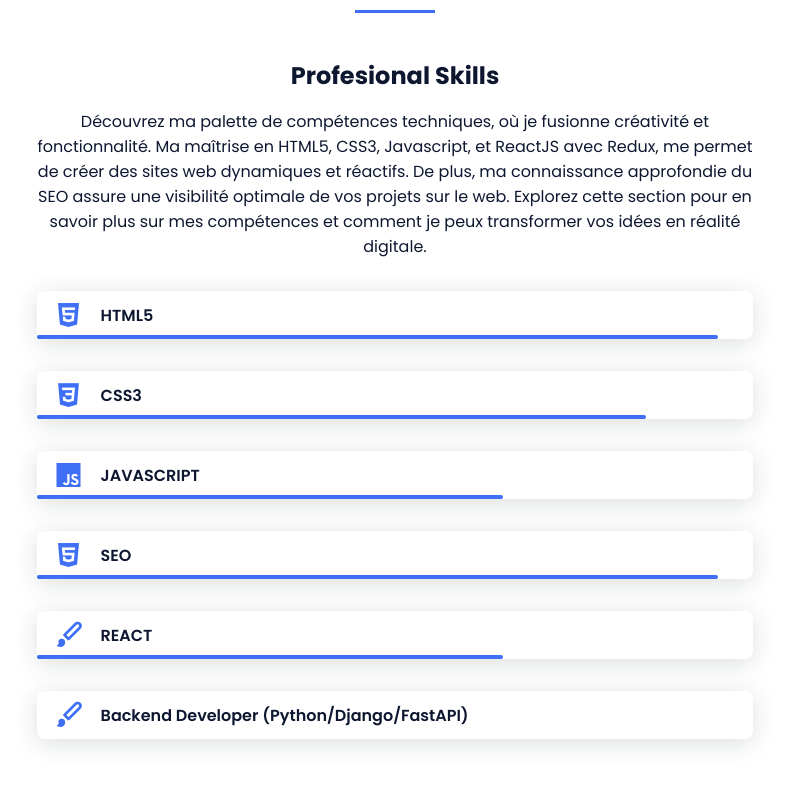
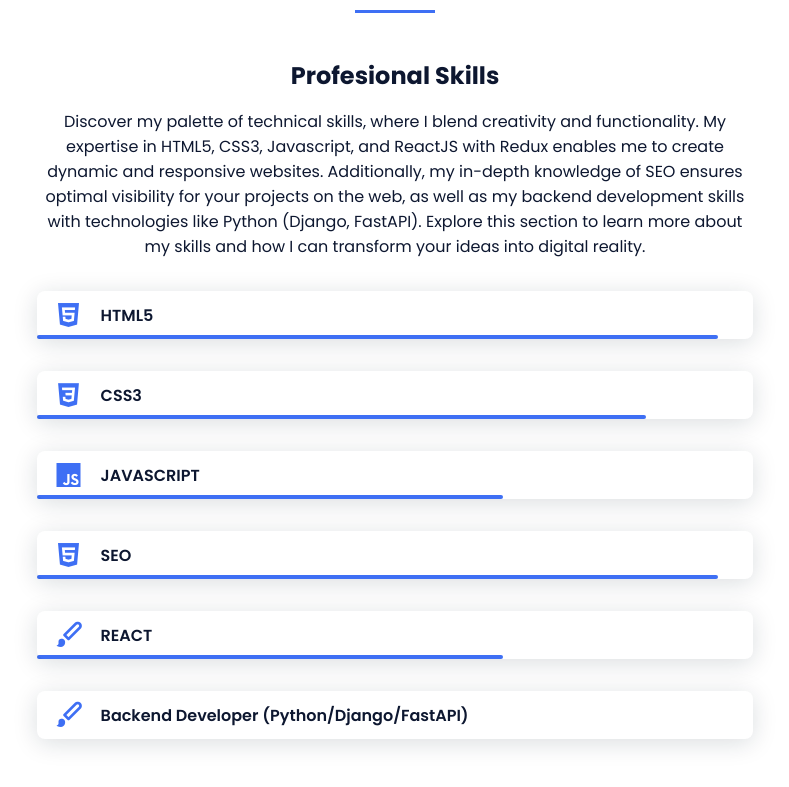
Before and after one commit to amoungui/porfolio, a React (Create React App) app: page / in a window 1280 px wide. Shown: the part 1332-2119 px from the top of the page, without its empty margins (245-1034 px from the left). Built offline with nearby package versions, Linux system fonts and the light colour scheme.

Commit message:
modify professional skills section

```diff
--- a/src/Pages/Home/Home.jsx
+++ b/src/Pages/Home/Home.jsx
@@ -130,13 +130,7 @@ const Home = () => {
           <div>
             <h2 className="skills__subtitle">Profesional Skills</h2>
             <p className="skills__text">
-              Découvrez ma palette de compétences techniques, où je fusionne
-              créativité et fonctionnalité. Ma maîtrise en HTML5, CSS3,
-              Javascript, et ReactJS avec Redux, me permet de créer des sites web dynamiques
-              et réactifs. De plus, ma connaissance approfondie du SEO assure
-              une visibilité optimale de vos projets sur le web. Explorez cette
-              section pour en savoir plus sur mes compétences et comment je peux
-              transformer vos idées en réalité digitale.
+              Discover my palette of technical skills, where I blend creativity and functionality. My expertise in HTML5, CSS3, Javascript, and ReactJS with Redux enables me to create dynamic and responsive websites. Additionally, my in-depth knowledge of SEO ensures optimal visibility for your projects on the web, as well as my backend development skills with technologies like Python (Django, FastAPI). Explore this section to learn more about my skills and how I can transform your ideas into digital reality.
             </p>
             <SkillsCard
               skillsName="HTML5"
@@ -178,7 +172,7 @@ const Home = () => {
               skillsPercentage=""
               classNameBxl="bx bxs-paint skills__icon"
               classNameSkill="skills__bar skills__backend"
-              key={`SkillsCard-4-item-${uuidv4()}`}
+              key={`SkillsCard-5-item-${uuidv4()}`}
             />
           </div>
         </div>
```
